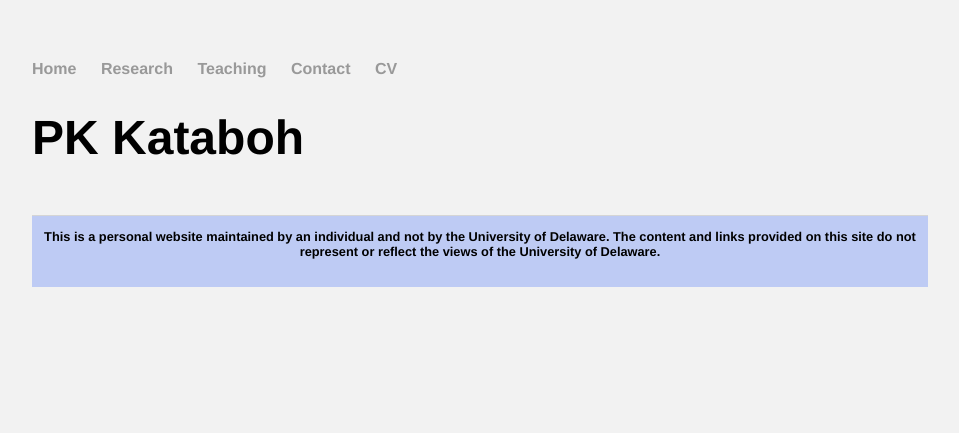
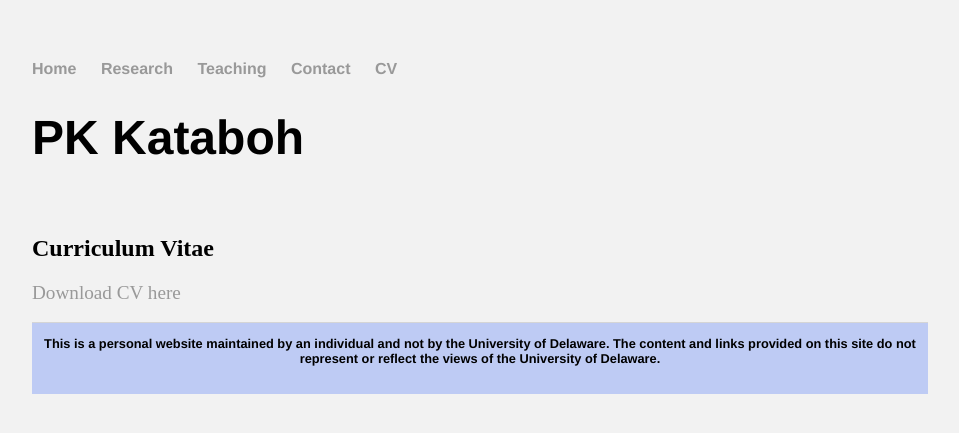
Before and after one commit to kataboh/kataboh.github.io, a Jekyll site: the page built from cv.html, in a window 1280 px wide. Shown: the top 433 px of the page, without its empty margins (160-1119 px from the left). Built offline with Jekyll 4.4.1, drawn with Linux system fonts in a browser that asks for light colours.

Commit message:
update cv

```diff
--- a/cv.html
+++ b/cv.html
@@ -6,4 +6,10 @@ title: PK Kataboh's Homepage
     <h1>PK Kataboh</h1>
     <br>
 
+    <div class="cv">
+        <h2>Curriculum Vitae</h2>
+        <p><a href="files/cv.pdf" class="download" title="Download CV as PDF">Download CV here</a></p>
+
+    </div>
+
 </div>
```
